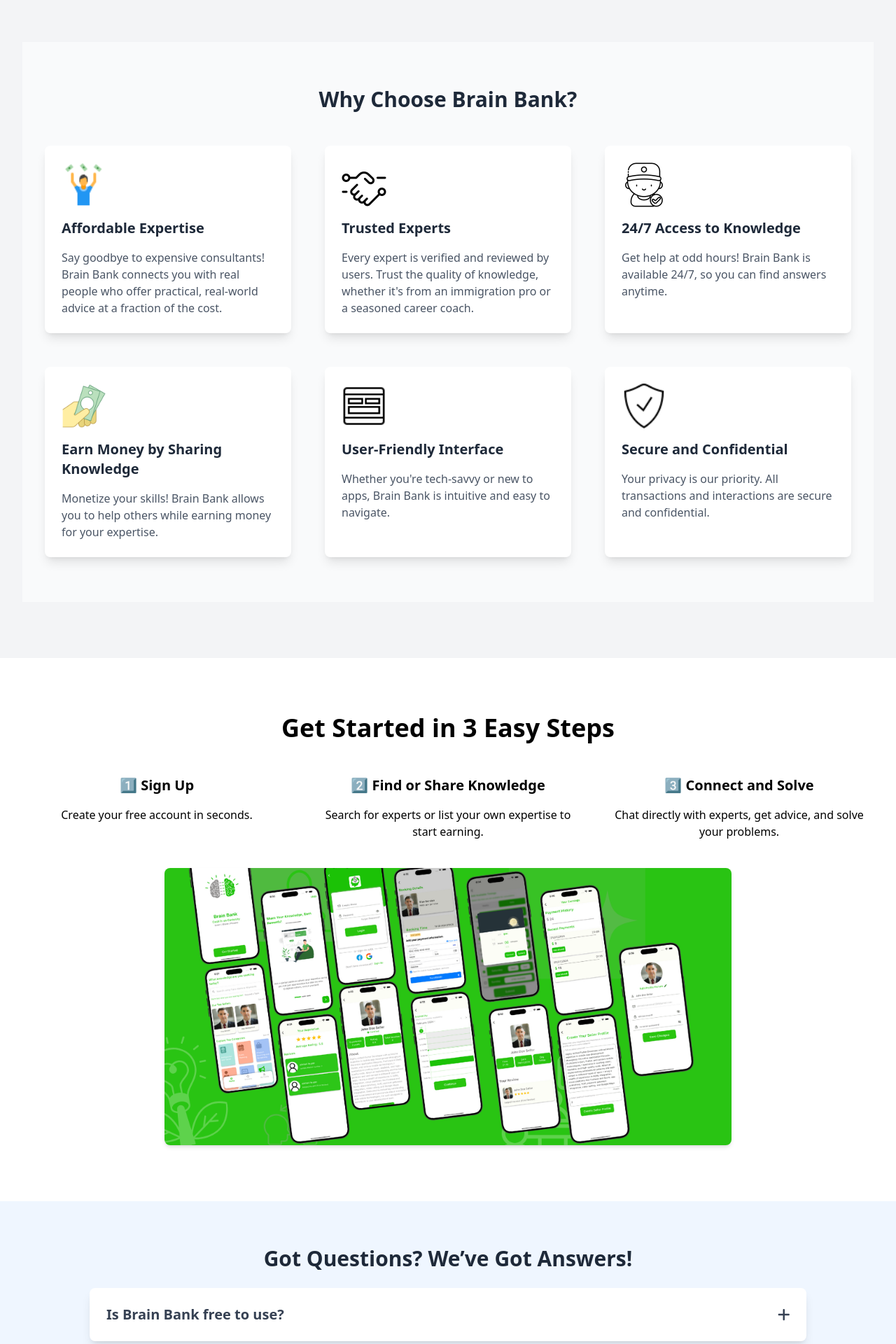
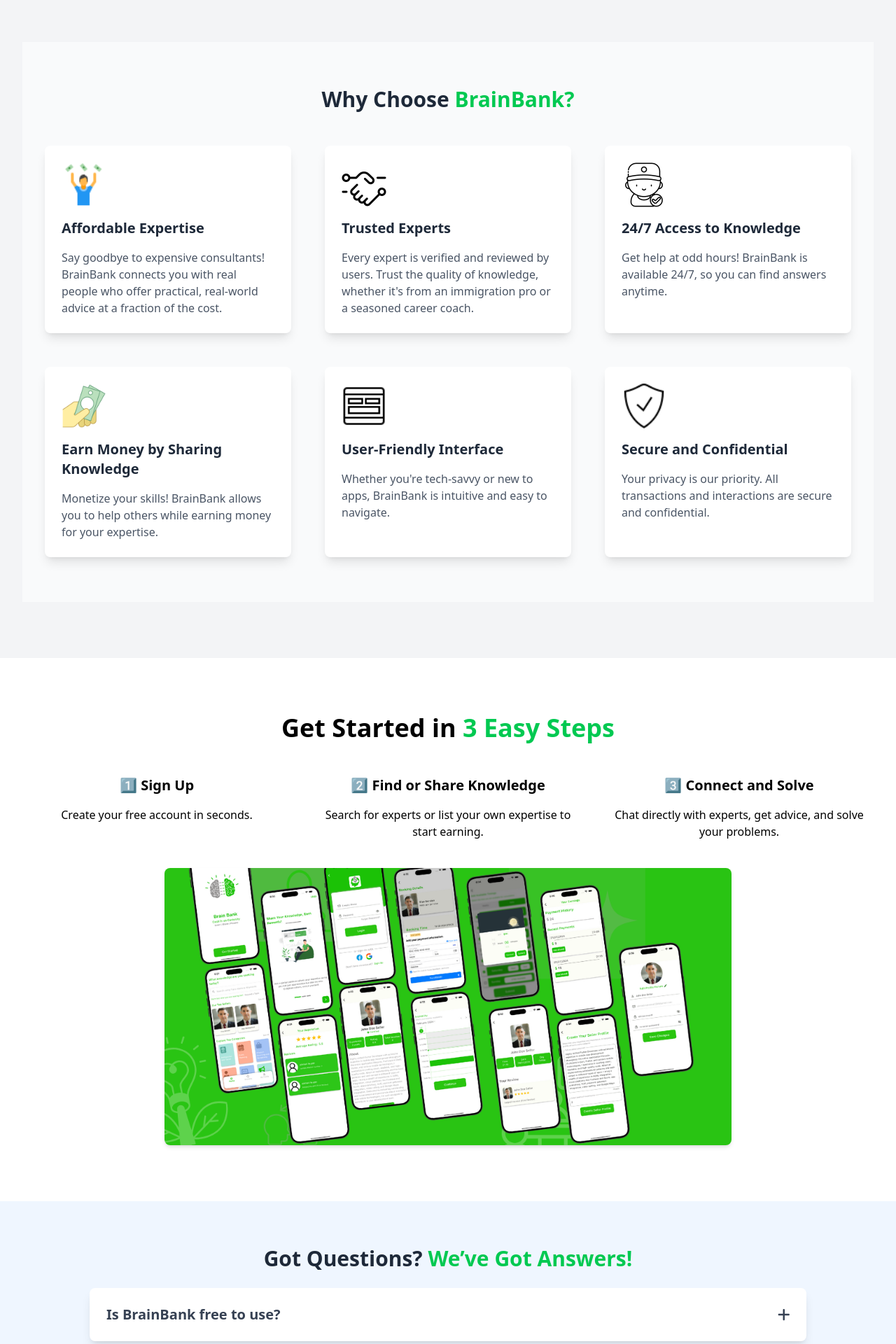
Before and after one commit to anisulislam10/brain-bank-landing, a React (Vite) app: page / in a window 1280 px wide. Shown: the part 820-2740 px from the top of the page at 70% size. Built offline with nearby package versions, Linux system fonts and the light colour scheme.

Commit message:
responsive for sm

```diff
--- a/index.html
+++ b/index.html
@@ -4,7 +4,7 @@
     <meta charset="UTF-8" />
     <link rel="icon" type="image/svg+xml" href="/logo.ico" />
     <meta name="viewport" content="width=device-width, initial-scale=1.0" />
-    <title>Brain Bank - Access affordable, practical advice from everyday experts.</title>
+    <title>BrainBank - Access affordable, practical advice from everyday experts.</title>
   </head>
   <body>
     <div id="root"></div>
--- a/src/components/FAQSection.jsx
+++ b/src/components/FAQSection.jsx
@@ -1,6 +1,7 @@
 import React, { useState } from "react";
 import { FontAwesomeIcon } from "@fortawesome/react-fontawesome";
 import { faPlus, faMinus } from "@fortawesome/free-solid-svg-icons";
+
 
 const FAQSection = () => {
   const [openIndex, setOpenIndex] = useState(null);
@@ -13,7 +14,7 @@
     <div className="bg-blue-50 py-16 px-4 sm:px-8">
       <div className="max-w-screen-lg mx-auto text-center">
         <h2 className="text-3xl font-semibold text-gray-800 mb-6">
-          Got Questions? We’ve Got Answers!
+          Got Questions? <span className="text-green-500">We’ve Got Answers!</span>
         </h2>
         <div className="space-y-8">
           <div
@@ -21,7 +22,7 @@
             onClick={() => toggleAnswer(0)}
           >
             <h3 className="text-xl font-semibold text-gray-700 flex justify-between items-center">
-              Is Brain Bank free to use?
+              Is BrainBank free to use?
               <FontAwesomeIcon
                 icon={openIndex === 0 ? faMinus : faPlus}
                 className="ml-2"
--- a/src/components/Header/Page.jsx
+++ b/src/components/Header/Page.jsx
@@ -14,6 +14,7 @@
 import KeyFeaturesSection from '../KeyFeaturesSection';
 import PricingSection from '../Pricing';
 import ProblemSolutionSection from '../OurSolution';
+
 
 
 
@@ -46,7 +47,7 @@
     Real People, Real Advice Anytime, Anywhere!
   </h1>
   <p className="text-base sm:text-lg md:text-xl mb-6 sm:mb-8 animate__animated animate__fadeIn animate__delay-1s text-start">
-    Access affordable, practical advice from everyday experts. Whether it’s immigration tips, event planning, or career guidance, Brain Bank connects you with the right people to solve your problems.
+    Access affordable, practical advice from everyday experts. Whether it’s immigration tips, event planning, or career guidance, BrainBank connects you with the right people to solve your problems.
   </p>
 </div>
 
@@ -99,13 +100,16 @@
 
       {/* How It Works Section */}
       <section className="bg-white py-20 px-8">
-        <h2 className="text-3xl sm:text-4xl font-semibold text-center mb-12">Get Started in 3 Easy Steps</h2>
+        <h2 className="text-3xl sm:text-4xl font-semibold text-center mb-12">Get Started in  <span className="text-green-500 ">  3 Easy Steps</span></h2>
         <div className="grid grid-cols-1 sm:grid-cols-3 gap-8 text-center">
           <div>
 
 
             <h3 className="text-xl font-semibold mb-4">
+
+
                 1️⃣
+
                 Sign Up</h3>
             <p>Create your free account in seconds.</p>
           </div>
@@ -164,7 +168,7 @@
     </div>
 
     <p className="text-white-500 mt-6 text-sm">
-      © {new Date().getFullYear()} Brain Bank. All rights reserved.
+     © {new Date().getFullYear()} BrainBank. All rights reserved.
     </p>
   </div>
 </footer>
--- a/src/components/KeyFeaturesSection.jsx
+++ b/src/components/KeyFeaturesSection.jsx
@@ -11,9 +11,9 @@
   return (
     <div className="bg-gray-50 py-16 px-4 sm:px-8 sm:w-full">
       <div className="max-w-screen-xl mx-auto text-center">
-        <h2 className="text-3xl font-semibold text-gray-800 mb-12">
-          Why Choose Brain Bank?
-        </h2>
+        <h2 className="text-3xl font-semibold text-gray-800 mb-12 ">
+        Why Choose <span className="text-green-500 ">BrainBank?</span>
+              </h2>
         <div className="grid gap-12 sm:grid-cols-2 lg:grid-cols-3 text-left">
           {/* Feature 1 */}
           <div className="bg-white p-6 rounded-lg shadow-lg">
@@ -25,7 +25,7 @@
               Affordable Expertise
             </h3>
             <p className="text-gray-600">
-              Say goodbye to expensive consultants! Brain Bank connects you with
+              Say goodbye to expensive consultants! BrainBank connects you with
               real people who offer practical, real-world advice at a fraction of
               the cost.
             </p>
@@ -55,7 +55,7 @@
               24/7 Access to Knowledge
             </h3>
             <p className="text-gray-600">
-              Get help at odd hours! Brain Bank is available 24/7, so you can
+              Get help at odd hours! BrainBank is available 24/7, so you can
               find answers anytime.
             </p>
           </div>
@@ -69,7 +69,7 @@
               Earn Money by Sharing Knowledge
             </h3>
             <p className="text-gray-600">
-              Monetize your skills! Brain Bank allows you to help others while
+              Monetize your skills! BrainBank allows you to help others while
               earning money for your expertise.
             </p>
           </div>
@@ -83,7 +83,7 @@
               User-Friendly Interface
             </h3>
             <p className="text-gray-600">
-              Whether you're tech-savvy or new to apps, Brain Bank is intuitive
+              Whether you're tech-savvy or new to apps, BrainBank is intuitive
               and easy to navigate.
             </p>
           </div>
```
